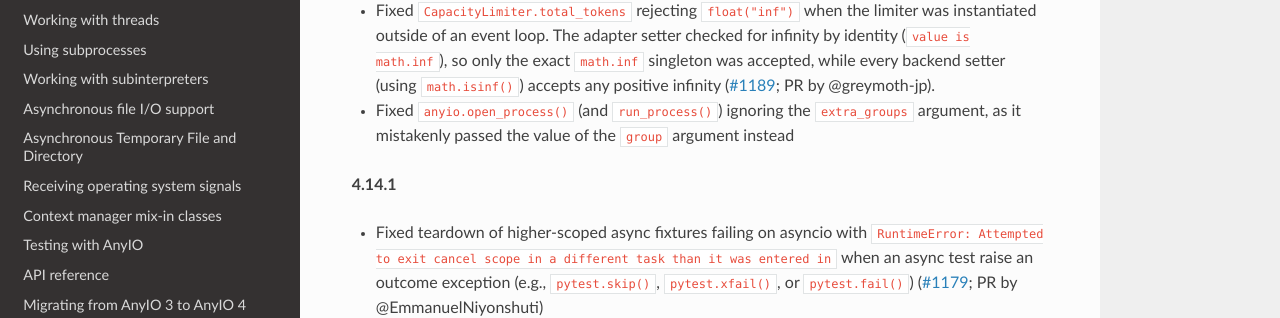
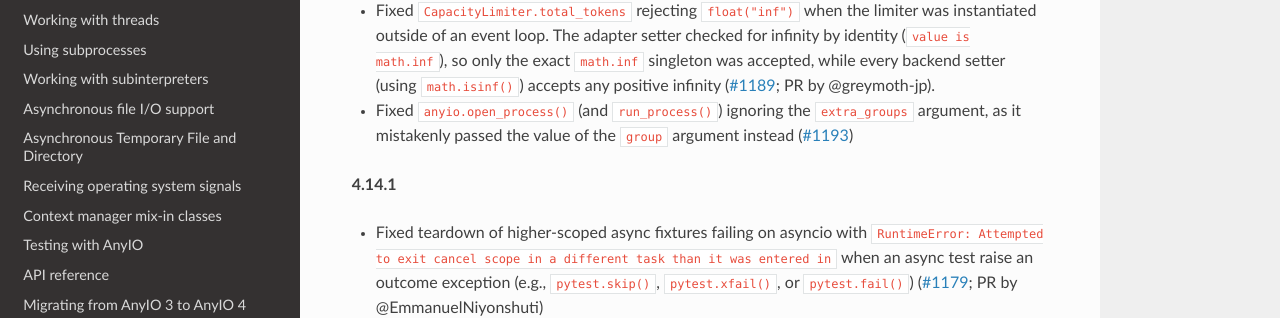
Before and after one commit to agronholm/anyio, a Sphinx documentation site: the page built from docs/versionhistory.rst, in a window 1280 px wide and 900 px high. Shown: the part 307-625 px from the top of the window. Built offline with Sphinx 7.4.7 and the Read the Docs theme 3.1.0, drawn with Linux system fonts in a browser that asks for light colours; the version number could not be read and is left out.

Commit message:
Added PR link

```diff
--- a/docs/versionhistory.rst
+++ b/docs/versionhistory.rst
@@ -15,6 +15,7 @@ This library adheres to `Semantic Versioning 2.0 <http://semver.org/>`_.
   (`#1189 <https://github.com/agronholm/anyio/pull/1189>`_; PR by @greymoth-jp).
 - Fixed ``anyio.open_process()`` (and ``run_process()``) ignoring the ``extra_groups``
   argument, as it mistakenly passed the value of the ``group`` argument instead
+  (`#1193 <https://github.com/agronholm/anyio/pull/1193>`_)
 
 **4.14.1**
 
```
